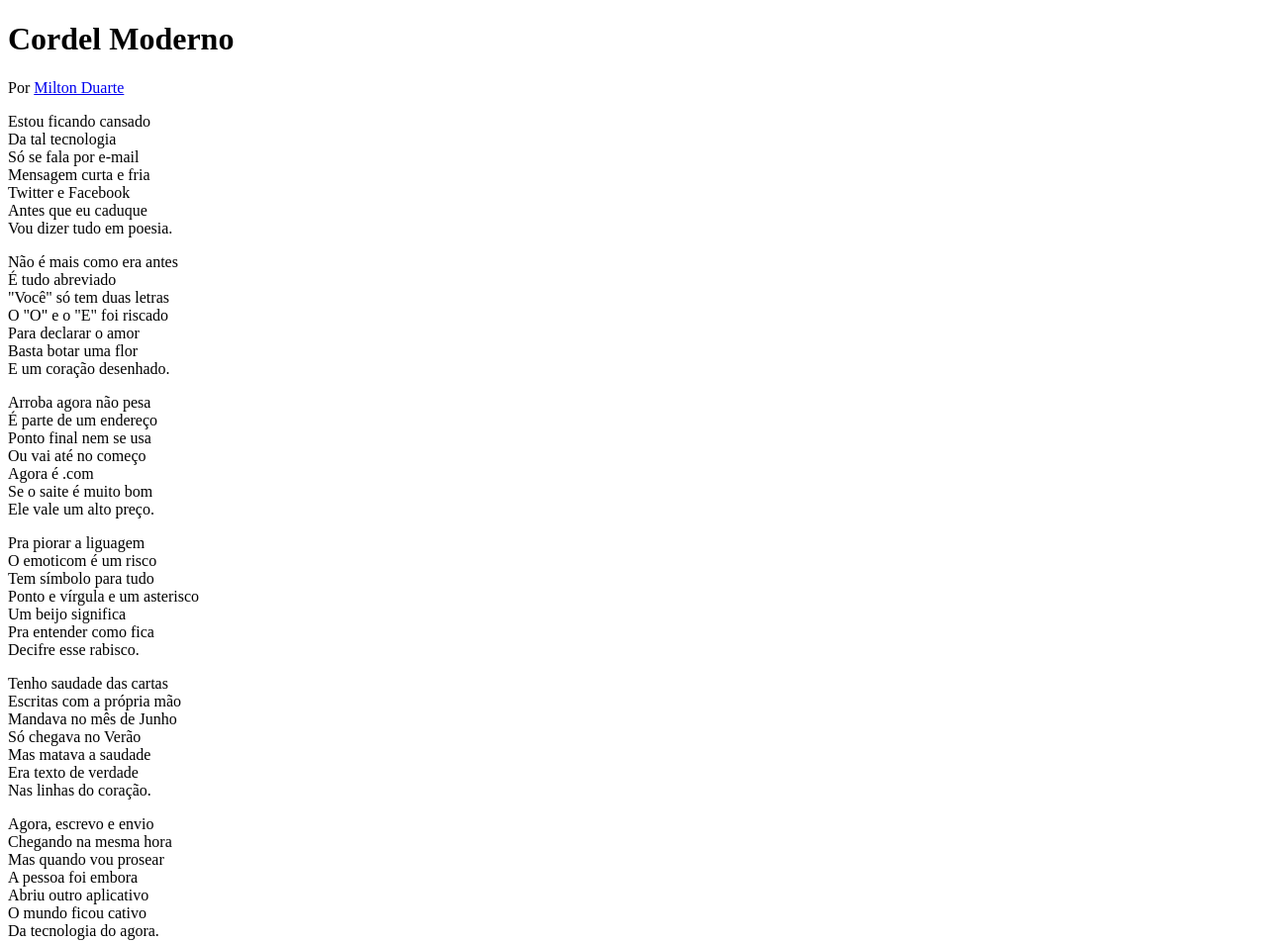
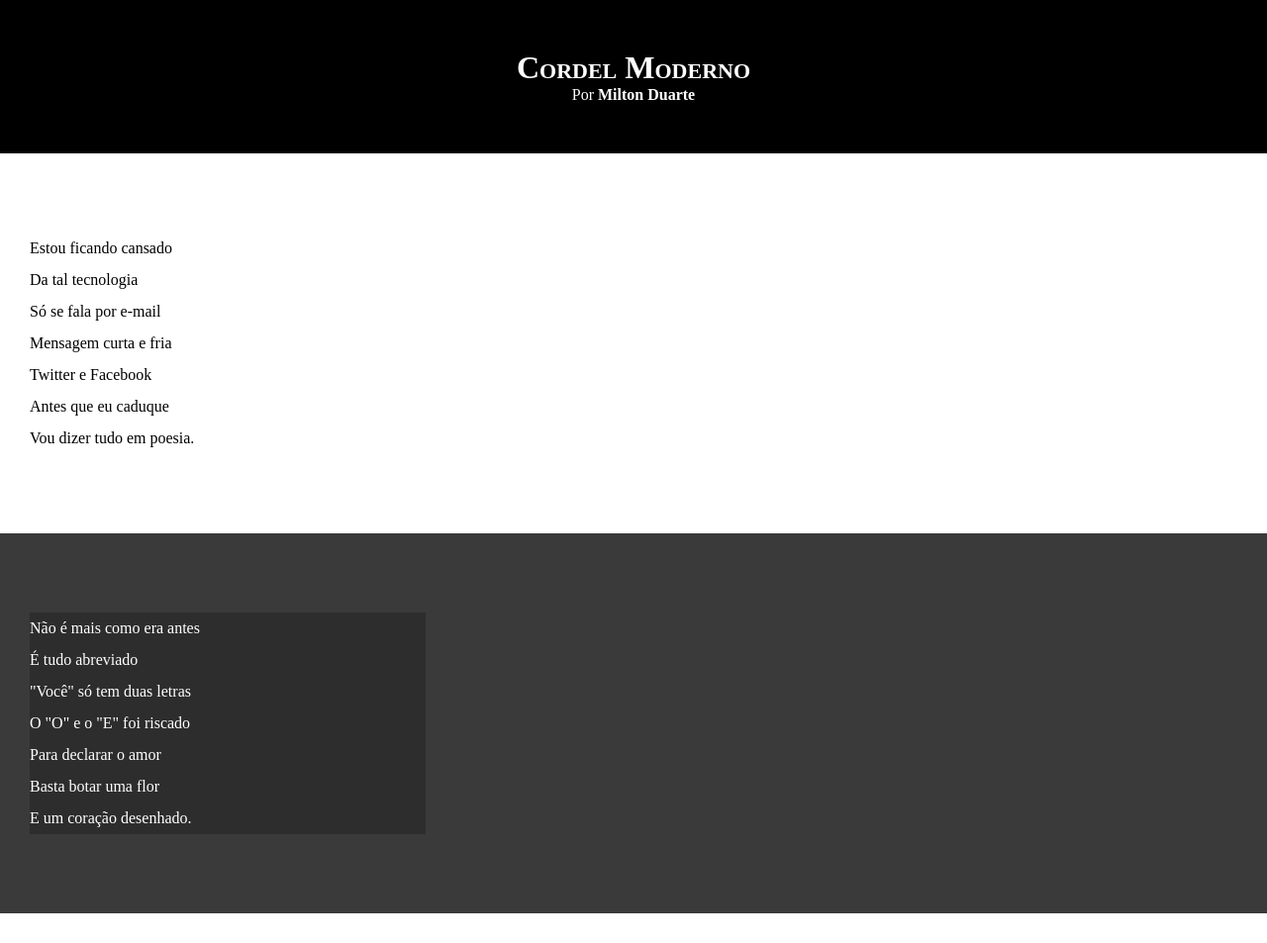
Before and after one commit to AliceFVidal/ProjetoCursoHTMLCSS, a plain HTML site: page arquivos/index.html in a window 1280 px wide. Shown: the top 953 px of the page at 99% size. Drawn offline with Linux system fonts and the light colour scheme.

Commit message:
file organized

```diff
--- a/arquivos/index.html
+++ b/arquivos/index.html
@@ -14,7 +14,7 @@
         <p>Por <a href="https://www.recantodasletras.com.br/poesias/3186743]" target="_blank">Milton Duarte</a></p>
     </header>
 
-    <section>
+    <section class="normal">
         <p>
             Estou ficando cansado <br>
             Da tal tecnologia <br>
@@ -26,7 +26,7 @@
         </p>
     </section>
 
-    <section>
+    <section class="imagem">
         <p>
             Não é mais como era antes <br>
             É tudo abreviado <br>
@@ -38,7 +38,7 @@
         </p>
     </section>
 
-    <section>
+    <section class="normal">
 
         <p>
             Arroba agora não pesa <br>
@@ -61,7 +61,7 @@
         </p>
     </section>
 
-    <section>
+    <section class="imagem">
         <p>
             Tenho saudade das cartas <br>
             Escritas com a própria mão <br>
@@ -73,7 +73,7 @@
         </p>
     </section>
 
-    <section>
+    <section class="normal">
         <p>
             Agora, escrevo e envio <br>
             Chegando na mesma hora <br>
--- a/arquivos/style.css
+++ b/arquivos/style.css
@@ -1 +1,66 @@
 @charset "UTF-8";
+
+* {
+    margin: 0px;
+    padding: 0px;
+}
+
+html, body{
+    min-height: 100vh;
+    background-color: darkgrey;
+}
+
+header{
+    background-color: black;
+    color: white;
+    text-align: center;
+}
+
+header > h1{
+    padding-top: 50px;
+    font-variant: small-caps;
+}
+
+header > p{
+    padding-bottom: 50px;
+}
+
+header a, footer a{
+    color: white;
+    text-decoration: none;
+    font-weight: bolder;
+}
+
+header a:hover{
+    text-decoration: underline;
+}
+
+section{
+    padding-top: 10vh;
+    padding-bottom: 10vh;
+    line-height: 2em;
+    padding-left: 30px;
+}
+
+section.normal{
+    background-color: white;
+    color: black;
+}
+
+section.imagem{
+    background-color: rgb(58, 58, 58);
+    color: white;
+
+}
+
+section.imagem > p{
+    width: 400px;
+    background-color: rgba(0, 0, 0, 0.219);
+}
+
+footer{
+    background-color: black;
+    text-align: center;
+    color: white;
+    padding: 10px;
+}
```
